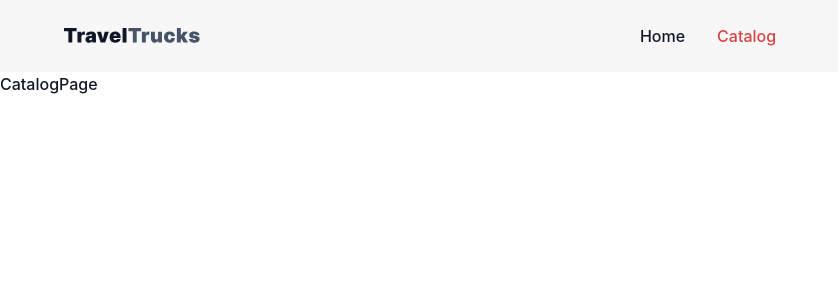
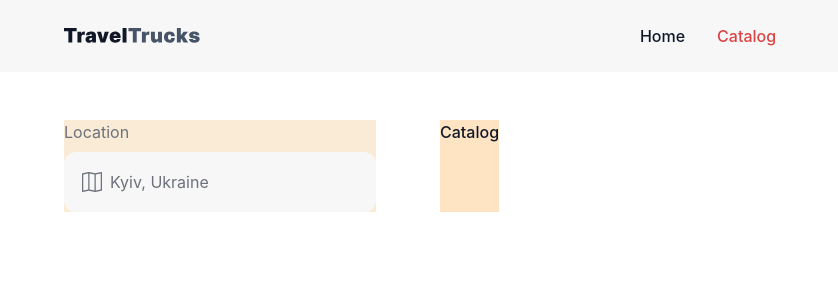
Before and after one commit to KarolinaNikolaienko/travel-trucks-project, a React (Vite) app: page /catalog in a window 1280 px wide. Shown: the top 300 px of the page, without its empty margins (0-838 px from the left). Built offline with nearby package versions, Linux system fonts and the light colour scheme.

Commit message:
added locationField on catalogPage

```diff
--- /dev/null
+++ b/src/components/InputField/InputField.jsx
@@ -0,0 +1,19 @@
+import css from "./InputField.module.css";
+
+const InputField = ({ placeholder, id, children, style }) => {
+  return (
+    <div className={css.inputField}>
+      <input
+        type="text"
+        id={id}
+        className={css.input}
+        placeholder={placeholder}
+        autoComplete="off"
+        style={style}
+      />
+      {children}
+    </div>
+  );
+};
+
+export default InputField;
--- /dev/null
+++ b/src/components/InputField/InputField.module.css
@@ -0,0 +1,23 @@
+.input {
+    font: inherit;
+    font-weight: 400;
+    width: 100%;
+    border: none;
+    border-radius: 12px;
+    padding: 18px;
+    background-color: var(--inputs);
+    color: var(--main);
+    outline: none;
+}
+
+.input::placeholder {
+    color: var(--gray);
+}
+
+.input:not(:placeholder-shown) + svg {
+    fill: var(--main)
+}
+
+.inputField {
+    position: relative;
+}
--- a/src/pages/CatalogPage/CatalogPage.jsx
+++ b/src/pages/CatalogPage/CatalogPage.jsx
@@ -1,8 +1,32 @@
+import { useNavigate } from "react-router-dom";
+import css from "./CatalogPage.module.css";
+import clsx from "clsx";
+import InputField from "../../components/InputField/InputField";
+import { useId } from "react";
+
 const CatalogPage = () => {
+  const navigate = useNavigate();
+  const locationId = useId();
   return (
-    <div>
-      <p>CatalogPage</p>
-    </div>
+    <section className={css.catalogSection}>
+      <div className={clsx("container", css.catalogWrapper)}>
+        <div className={css.catalogFilters}>
+          <label htmlFor={locationId} className={css.locationLabel}>
+            <span className={css.locationLabelText}>Location</span>
+            <InputField
+              placeholder={"Kyiv, Ukraine"}
+              id={locationId}
+              style={{ paddingLeft: "46px" }}
+            >
+              <svg className={css.locationIcon} width="20px" height="20px">
+                <use href="../../../src/assets/icons.svg#map-icon"></use>
+              </svg>
+            </InputField>
+          </label>
+        </div>
+        <div className={css.catalog}>Catalog</div>
+      </div>
+    </section>
   );
 };
 
--- a/src/pages/CatalogPage/CatalogPage.module.css
+++ b/src/pages/CatalogPage/CatalogPage.module.css
@@ -0,0 +1,36 @@
+.catalogSection {
+    padding-top: 48px;
+    padding-bottom: 52px;
+}
+
+.catalogWrapper {
+    display: flex;
+    gap: 64px;
+}
+
+.catalogFilters {
+    background-color: antiquewhite;
+}
+
+.catalog {
+    background-color: bisque;
+}
+
+.locationLabel {
+    display: flex;
+    flex-direction: column;
+    font-weight: 400;
+    color: var(--gray);
+}
+
+.locationLabelText {
+    margin-bottom: 8px;
+}
+
+.locationIcon {
+    position: absolute;
+    top: 50%;
+    transform: translateY(-50%);
+    left: 18px;
+    fill: currentColor;
+}
```
